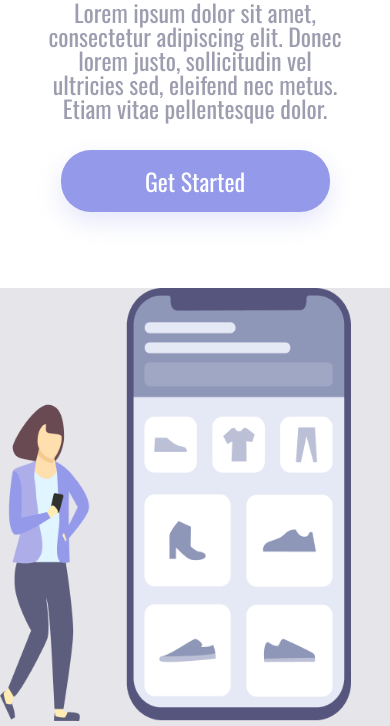
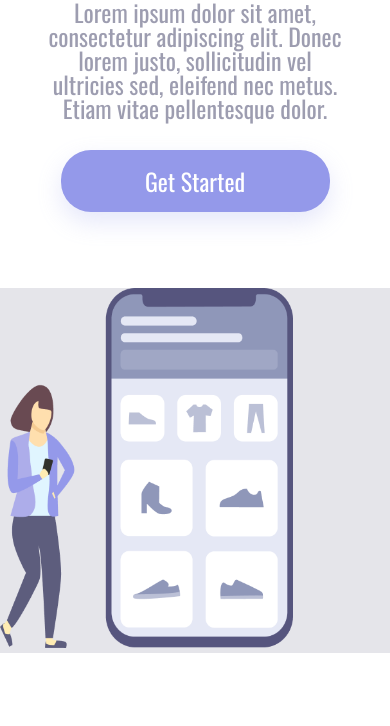
Before and after one commit to kaykecampestrini12/Easy-Shopping, a plain HTML site: page assets/index.html in a window 390 px wide. Shown: the part 192-918 px from the top of the page. Drawn offline with nearby package versions, Linux system fonts and the light colour scheme.

Commit message:
Alteração no media screen

```diff
--- a/assets/styles.css
+++ b/assets/styles.css
@@ -103,7 +103,7 @@ header {
     }
 
     .container-right {
-        display: block;
+
         height: auto;
         width: 100%;
         position: static;
@@ -112,7 +112,7 @@ header {
 
     img {
         position: static;
-        max-width: 90%;
+        max-width: 75%;
         padding: 0;
     }
 
```
